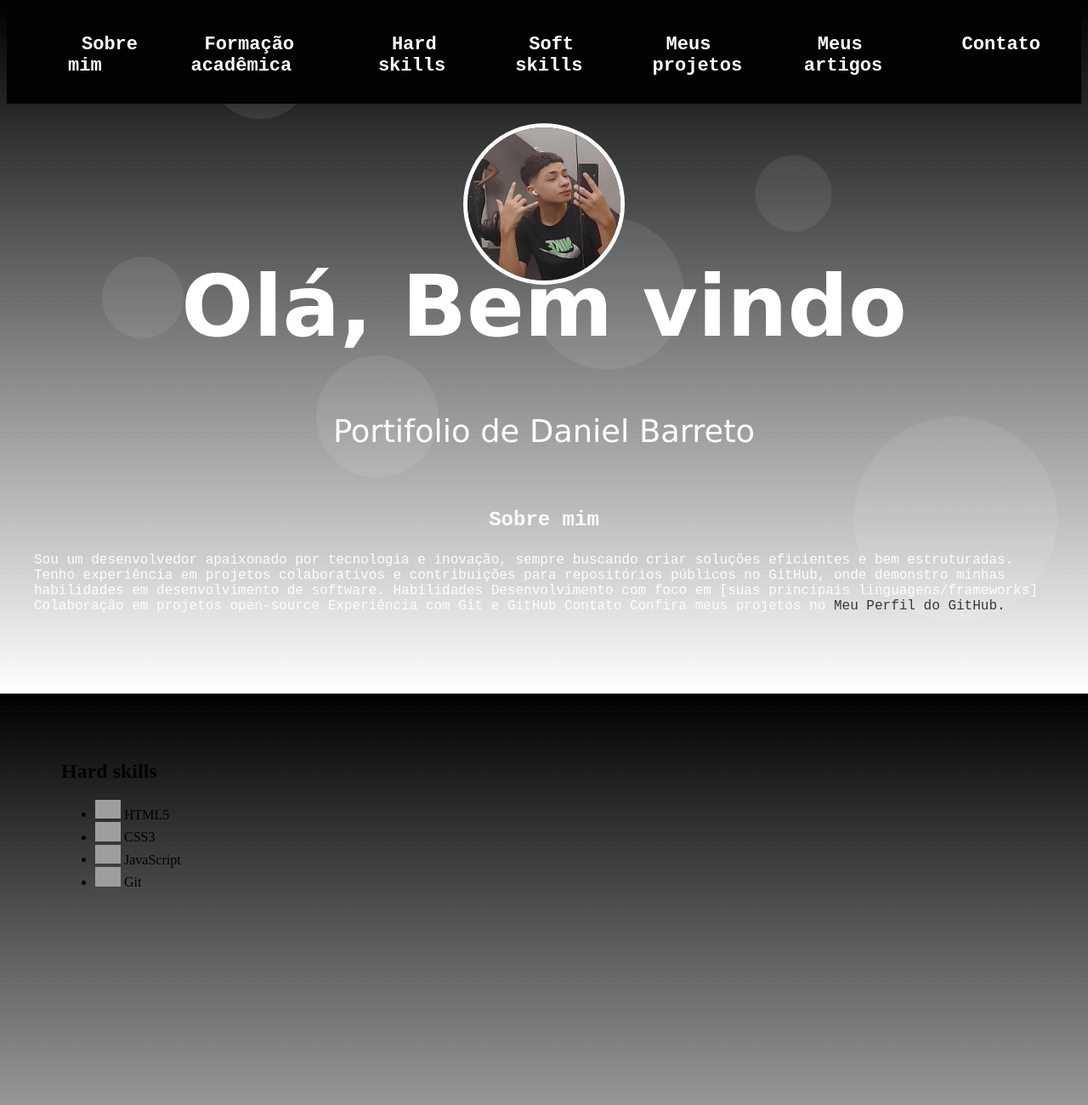
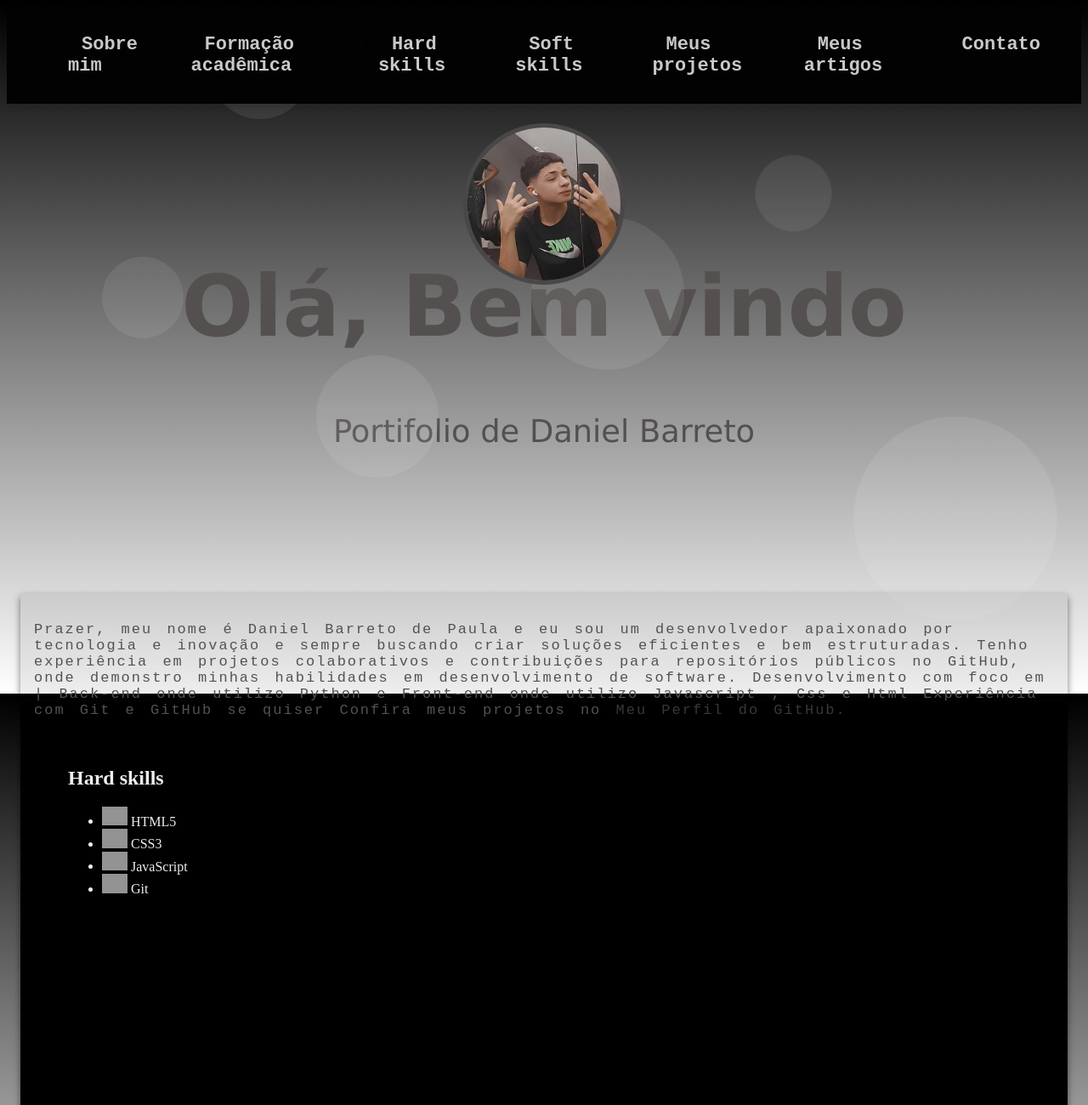
Before and after one commit to DaniBarreto-dev/sobre-mim, a plain HTML site: page Meu port/estilo.html in a window 1280 px wide. Shown: the top 1300 px of the page at 85% size. Drawn offline with Linux system fonts and the light colour scheme; grey boxes are pictures that could not be loaded.

Commit message:
Resolução de erros

```diff
--- a/Meu port/estilo.html
+++ b/Meu port/estilo.html
@@ -13,7 +13,7 @@
     <p> Portifolio de Daniel Barreto</p>
 </div>
 
-<body>
+<body id="topo">
     <!-- Criando circulos para animação-->
     <div class="circulo" style="width: 100px; height: 100px; top: 10%; left: 20%;"></div>
     <div class="circulo" style="width: 150px; height: 150px; top: 40%; left: 50%;"></div>
@@ -27,7 +27,7 @@
     <header>
         <nav>
             <ul>
-                <li><a href="#sobreMim">Sobre mim</a></li>
+                <li><a href="#topo">Sobre mim</a></li>
                 <li><a href="#formacaoAcademica">Formação acadêmica</a></li>
                 <li><a href="#hardSkills">Hard skills</a></li>
                 <li><a href="#softSkills">Soft skills</a></li>
@@ -41,18 +41,14 @@
 
         <!-- Seções -->
         <section id="sobreMim" class="sobre">
-            <h1>Sobre mim</h1>
-            <p> Sou um desenvolvedor apaixonado por tecnologia e inovação, sempre buscando criar soluções eficientes e bem estruturadas. Tenho experiência em projetos colaborativos e contribuições para repositórios públicos no GitHub, onde demonstro minhas habilidades em desenvolvimento de software.
+            <p> Prazer, meu nome é Daniel Barreto de Paula e eu sou um desenvolvedor apaixonado por tecnologia e inovação e sempre buscando criar soluções eficientes e bem estruturadas.
+                 Tenho experiência em projetos colaborativos e contribuições para repositórios públicos no GitHub, onde demonstro minhas habilidades em desenvolvimento de software.
 
-                Habilidades
+                Desenvolvimento com foco em | Back-end onde utilizo Python e Front-end onde utilizo Javascript , Css e Html
 
-                Desenvolvimento com foco em [suas principais linguagens/frameworks]
 
-                Colaboração em projetos open-source
-
-                Experiência com Git e GitHub
-
-                Contato Confira meus projetos no <a  class="Gia"href="https://github.com/DaniBarreto-dev?tab=packages">Meu Perfil do GitHub.</a></p>
+                Experiência com Git e GitHub se quiser
+                Confira meus projetos no <a  class="Gia"href="https://github.com/DaniBarreto-dev?tab=packages">Meu Perfil do GitHub.</a></p>
         </section>
 
         <section id="formacaoAcademica">
--- a/Meu port/style.css
+++ b/Meu port/style.css
@@ -3,10 +3,14 @@
         height: 100vh;
         background:linear-gradient(to top, rgb(255, 255, 255) , rgb(0, 0, 0));
 
-    }
+            overflow: hidden;
+        }
+
+
+
     .nome {
         width: 1000px;
-        color: rgb(255, 255, 255);
+        color: rgb(85, 80, 80);
         position: absolute;
         top: 50%;
         left: 50%;
@@ -54,8 +58,10 @@
             padding: 1rem 2rem;
             box-shadow: 0px 4px 8px rgba(0, 0, 0, 0.1);
             position: sticky;
-            top: 0;
+            top: 0; /* Mantém o header no topo enquanto houver espaço para rolagem */
+            z-index: 1000; /* Garante que ele fique acima dos outros elementos */
         }
+
 
         header ul {
             display: flex;
@@ -66,7 +72,7 @@
 
         header ul li a {
             text-decoration: none; /* Remove a decoração de texto */
-            color: white; /* Define a cor do texto como branca */
+            color: rgb(201, 201, 201); /* Define a cor do texto como branca */
             font-family: 'Courier New', Courier, monospace;
             font-size: 22px; /* Aumenta o tamanho da fonte */
         }
@@ -89,7 +95,7 @@
             width: 180px;
             height: 180px;
             border-radius: 100px;
-            border: 5px solid rgb(255, 255, 255); /* Adiciona uma borda branca */
+            border: 5px solid rgb(73, 71, 71); /* Adiciona uma borda branca */
         }
 
         nav a {
@@ -105,13 +111,31 @@
 
         }
 
-        .sobre{
-        position: relative;
-        top: 60%;
-        font-family: 'Courier New', Courier, monospace;
-        color: rgb(248, 255, 255);
+        .sobre {
+            position: relative;
+            top: 70%;
+            font-family: 'Courier New', Courier, monospace;
+            font-size: 17px;
+            color: rgb(44, 44, 48);
+            letter-spacing: 2px;
+            word-spacing: 5px;
 
         }
+
+
+
+        #sobreMim {
+            background-color: rgba(0, 0, 0, 0.068); /* Preto com 50% de transparência */
+            color: rgb(83, 82, 82); /* Mantém o texto visível */
+
+        }
+
+        #sobreMim {
+            box-shadow: 0px 4px 8px rgba(0, 0, 0, 0.5); /* Sombra ao redor */
+        }
+
+
+
 
         section h1 {
             position: absolute;
@@ -134,3 +158,9 @@
             font-size: 18px; /* Aumenta o tamanho da fonte */
 
         }
+
+        #formacaoAcademica, #hardSkills, #softSkills, #meusProjetos, #meusArtigos, #contato {
+            background-color: black;
+            color: white;
+            padding: 20px;
+        }
```
